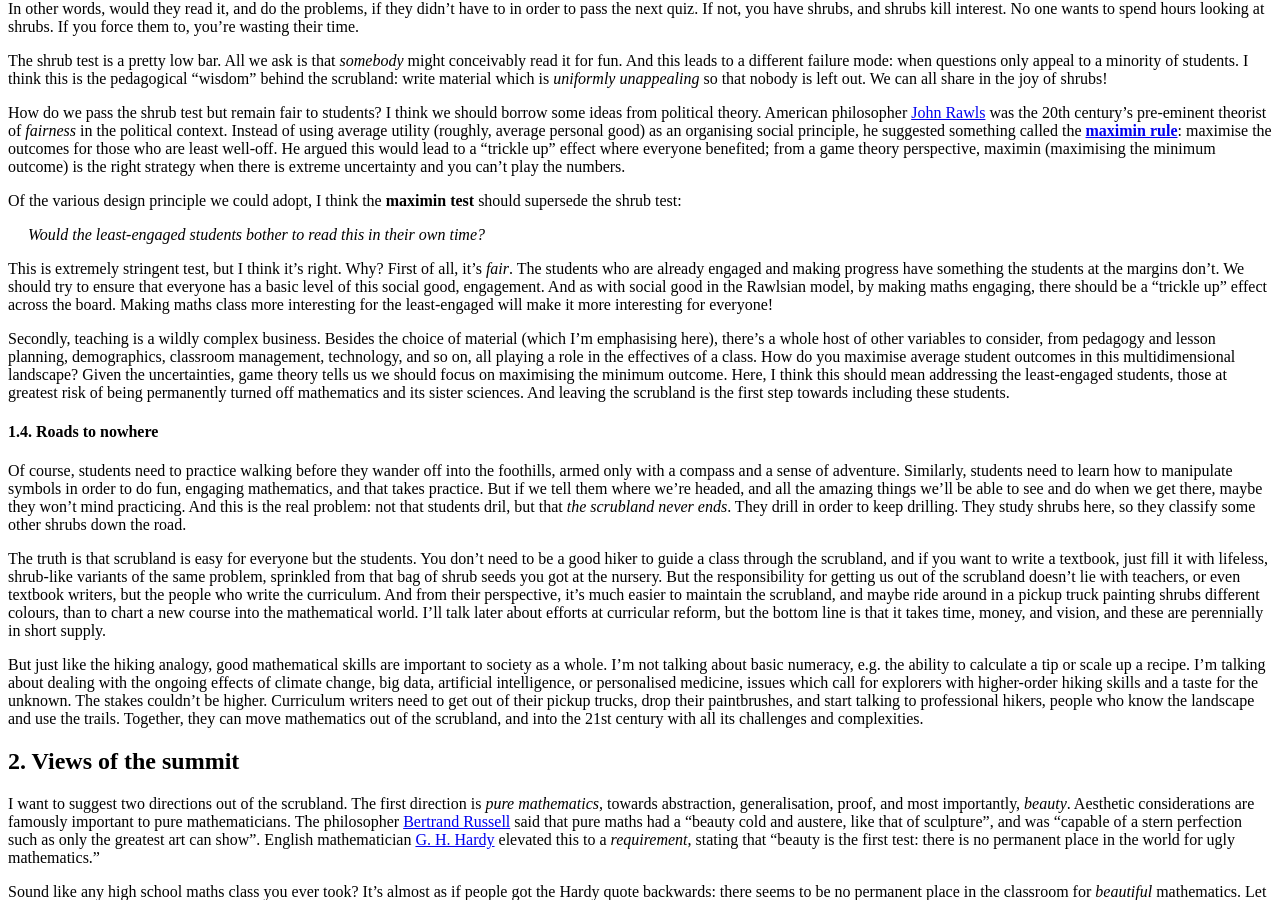
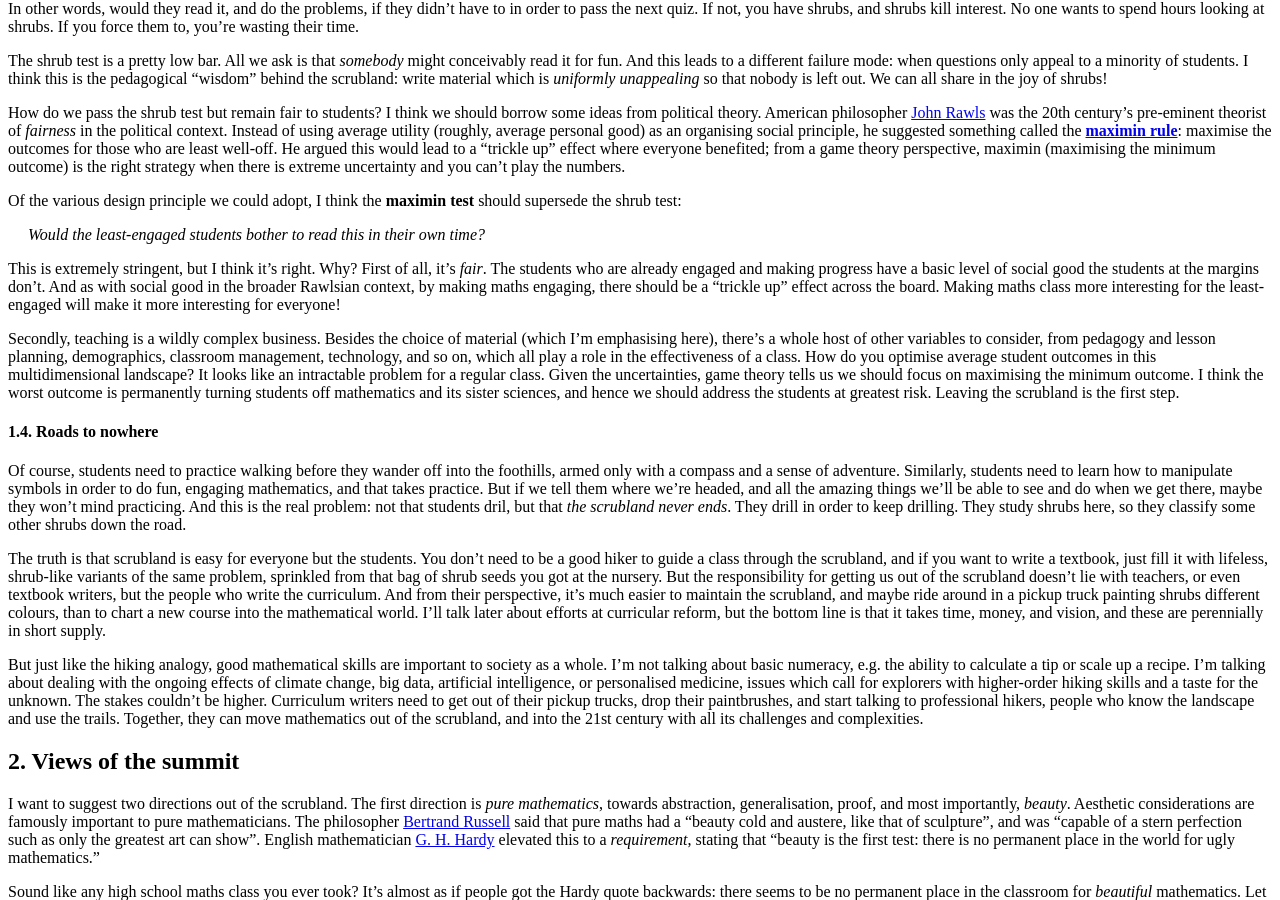
Before and after one commit to hapax/hapax.github.io, a Jekyll site: the page built from assets/teaching.md, in a window 1280 px wide and 900 px high, scrolled down 3722 px. Built offline with Jekyll 4.4.1, drawn with Linux system fonts in a browser that asks for light colours; our own code applies the rules of GitHub Pages for plain Markdown files; formulas are drawn with MathJax 3; a script that is not in the unit is left out; some of the changed text lies outside the part shown.

Commit message:
Add sandpile

```diff
--- a/assets/teaching.md
+++ b/assets/teaching.md
@@ -235,13 +235,12 @@
 <i>Would the least-engaged students bother to read this in their own time?</i>
 </span>
 
-This is extremely stringent test, but I think it's right.
+This is extremely stringent, but I think it's right.
 Why?
 First of all, it's *fair*.
 The students who are already engaged and making progress have
-something the students at the margins don't.
-We should try to ensure that everyone has a basic level of this social good, engagement.
-And as with social good in the Rawlsian model, by making
+a basic level of social good the students at the margins don't.
+And as with social good in the broader Rawlsian context, by making
 maths engaging, there should be a "trickle up" effect across the
 board.
 Making maths class more interesting for the least-engaged will make it
@@ -251,16 +250,16 @@
 Besides the choice of material (which I'm emphasising here), there's
 a whole host of other variables to consider, from pedagogy and lesson planning,
 demographics, classroom management, technology,
-and so on, all playing a role in the effectives of a class.
-How do you maximise average student outcomes in this multidimensional
+and so on, which all play a role in the effectiveness of a class.
+How do you optimise average student outcomes in this multidimensional
 landscape?
+It looks like an intractable problem for a regular class.
 Given the uncertainties, game theory tells us we should focus on
 maximising the minimum outcome.
-Here, I think this should mean addressing the least-engaged students,
-those at greatest risk of being permanently turned off mathematics
-and its sister sciences.
-And leaving the scrubland is the first step towards including these
-students.
+I think the worst outcome is permanently turning students off
+mathematics and its sister sciences, and hence we should address the
+students at greatest risk.
+Leaving the scrubland is the first step.
 
 #### 1.4. Roads to nowhere <a id="sec-1-4" name="sec-1-4"></a>
 
@@ -1090,6 +1088,23 @@
 
 #### 3.3. Sandpiles and criticality <a id="sec-3-3" name="sec-3-3"></a>
 
+Our final redo is the sandpile, taking inspiration from
+[Hadeler and Kuttler (1999)](https://link.springer.com/article/10.1007/s100350050029).
+A pile of sand has two components: a *standing layer*, which is the
+large blob of stable sand at the bottom of the pile, and a *rolling
+layer* of loose grains running down the slope.
+
+<figure>
+    <div style="text-align:center"><img src ="/images/posts/sandpile.png"
+    width="68%" />
+		    <figcaption><i>A sandpile, consisting of a standing layer
+    and a rolling layer.</i></figcaption>
+	</div>
+	</figure>
+
+We work with two-dimensional piles for simplicity.
+
+
 #### 3.4. Drilling for patterns <a id="sec-3-4" name="sec-3-4"></a>
 
 ## 4. Research <a id="sec-4" name="sec-4"></a>
```
Also changed, not shown: other parts of assets/teaching.md (+3 -4 lines), images/posts/sandpile.png (added).
